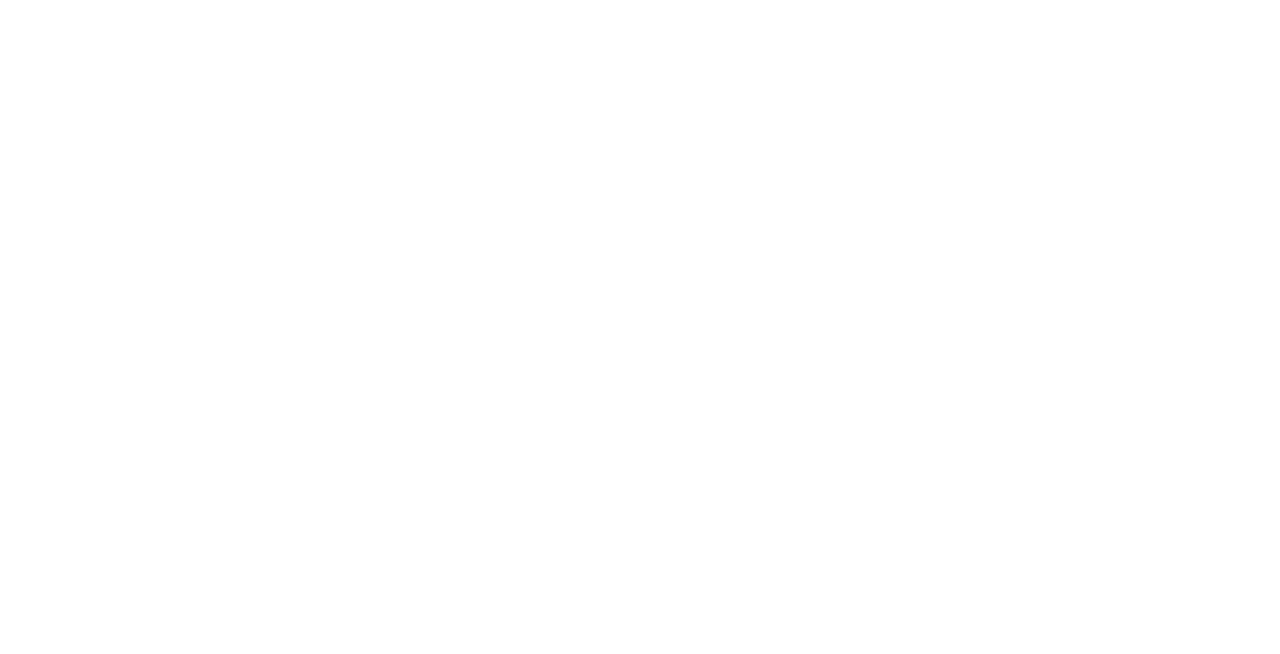
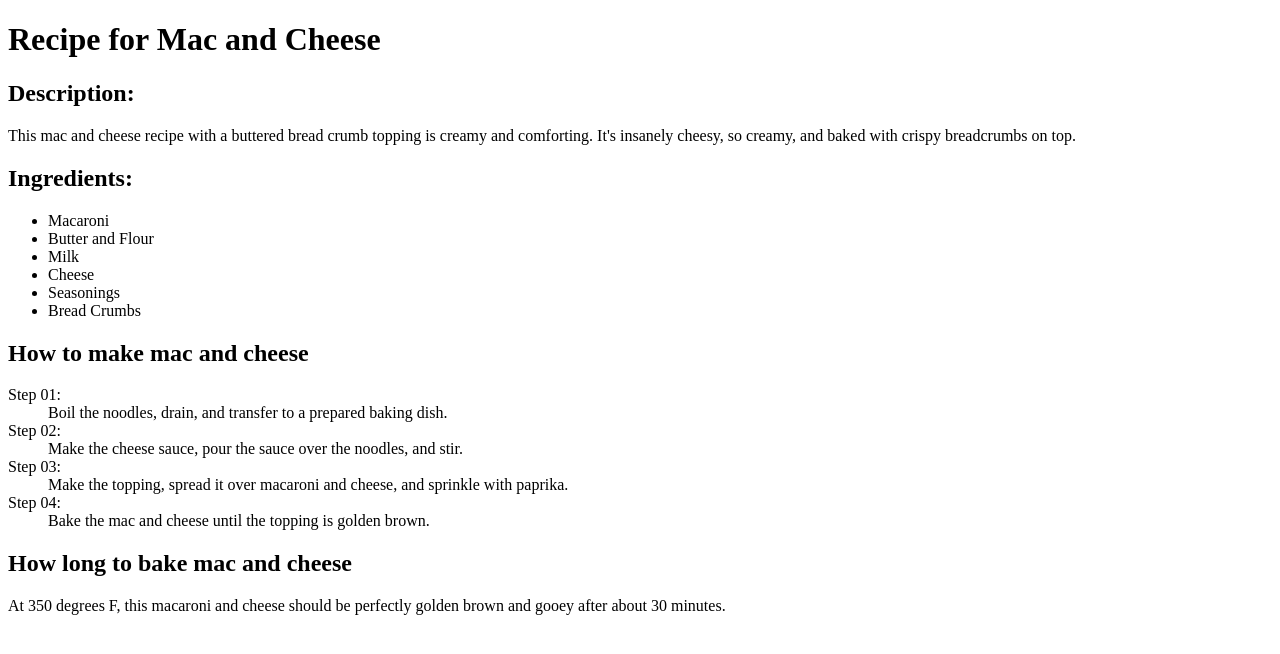
Before and after one commit to Toramaru14/odin-project, a plain HTML site: page recipes/mac-and-cheese.html in a window 1280 px wide. Drawn offline with Linux system fonts and the light colour scheme.

Commit message:
Add descriptions and lists

```diff
--- a/recipes/mac-and-cheese.html
+++ b/recipes/mac-and-cheese.html
@@ -6,6 +6,30 @@
     <title>Mac and Cheese Recipes</title>
 </head>
 <body>
-
+    <h1>Recipe for Mac and Cheese</h1>
+    <h2>Description:</h2>
+    <p>This mac and cheese recipe with a buttered bread crumb topping is creamy and comforting. It's insanely cheesy, so creamy, and baked with crispy breadcrumbs on top.</p>
+    <h2>Ingredients:</h2>
+    <ul>
+        <li>Macaroni</li>
+        <li>Butter and Flour</li>
+        <li>Milk</li>
+        <li>Cheese</li>
+        <li>Seasonings</li>
+        <li>Bread Crumbs</li>
+    </ul>
+    <h2>How to make mac and cheese</h2>
+    <dl>
+        <dt>Step 01:</dt>
+        <dd>Boil the noodles, drain, and transfer to a prepared baking dish.</dd>
+        <dt>Step 02:</dt>
+        <dd>Make the cheese sauce, pour the sauce over the noodles, and stir.</dd>
+        <dt>Step 03:</dt>
+        <dd>Make the topping, spread it over macaroni and cheese, and sprinkle with paprika.</dd>
+        <dt>Step 04:</dt>
+        <dd>Bake the mac and cheese until the topping is golden brown.</dd>
+    </dl>
+    <h2>How long to bake mac and cheese</h2>
+    <p>At 350 degrees F, this macaroni and cheese should be perfectly golden brown and gooey after about 30 minutes.</p>
 </body>
 </html>
```
